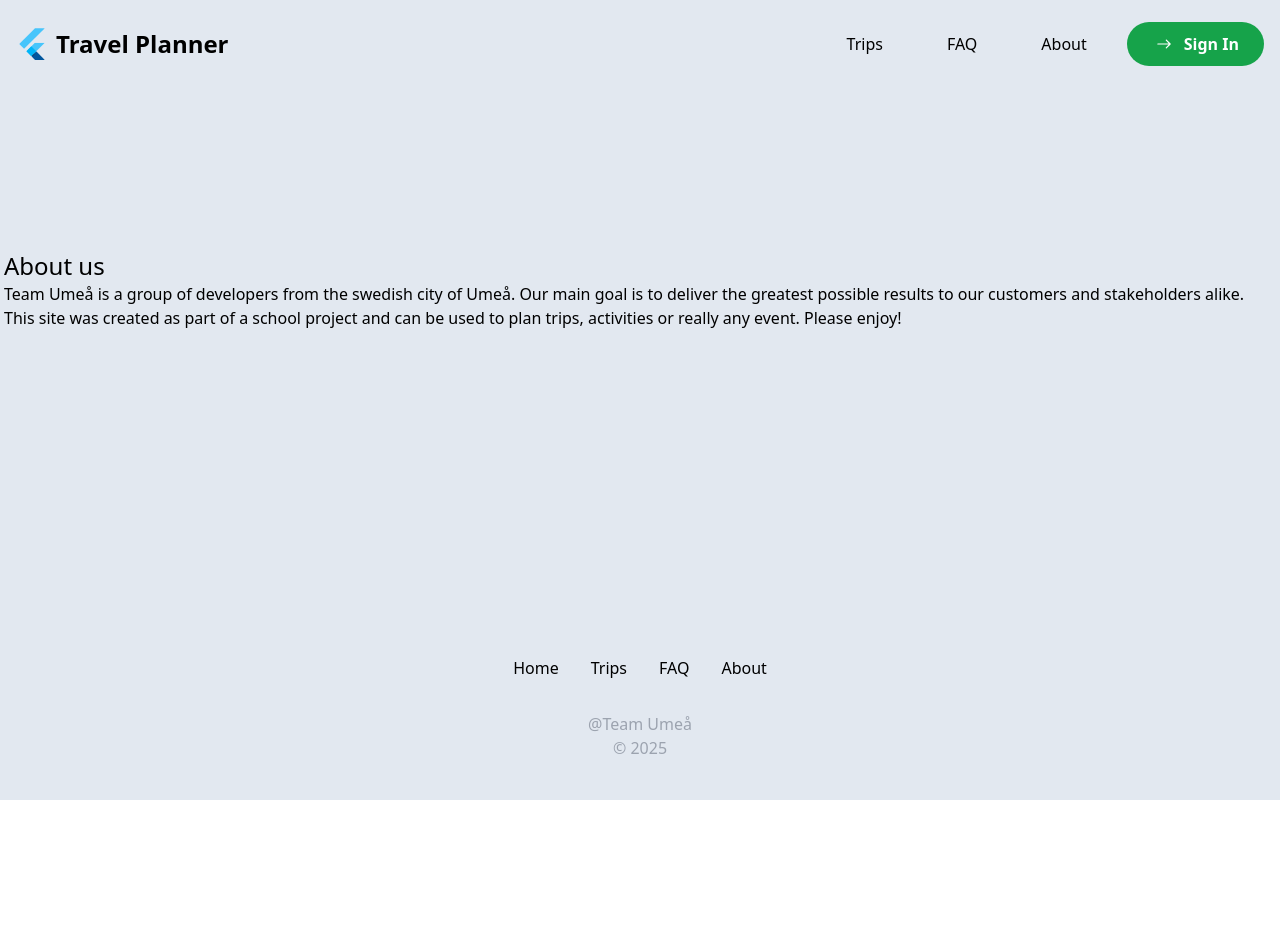
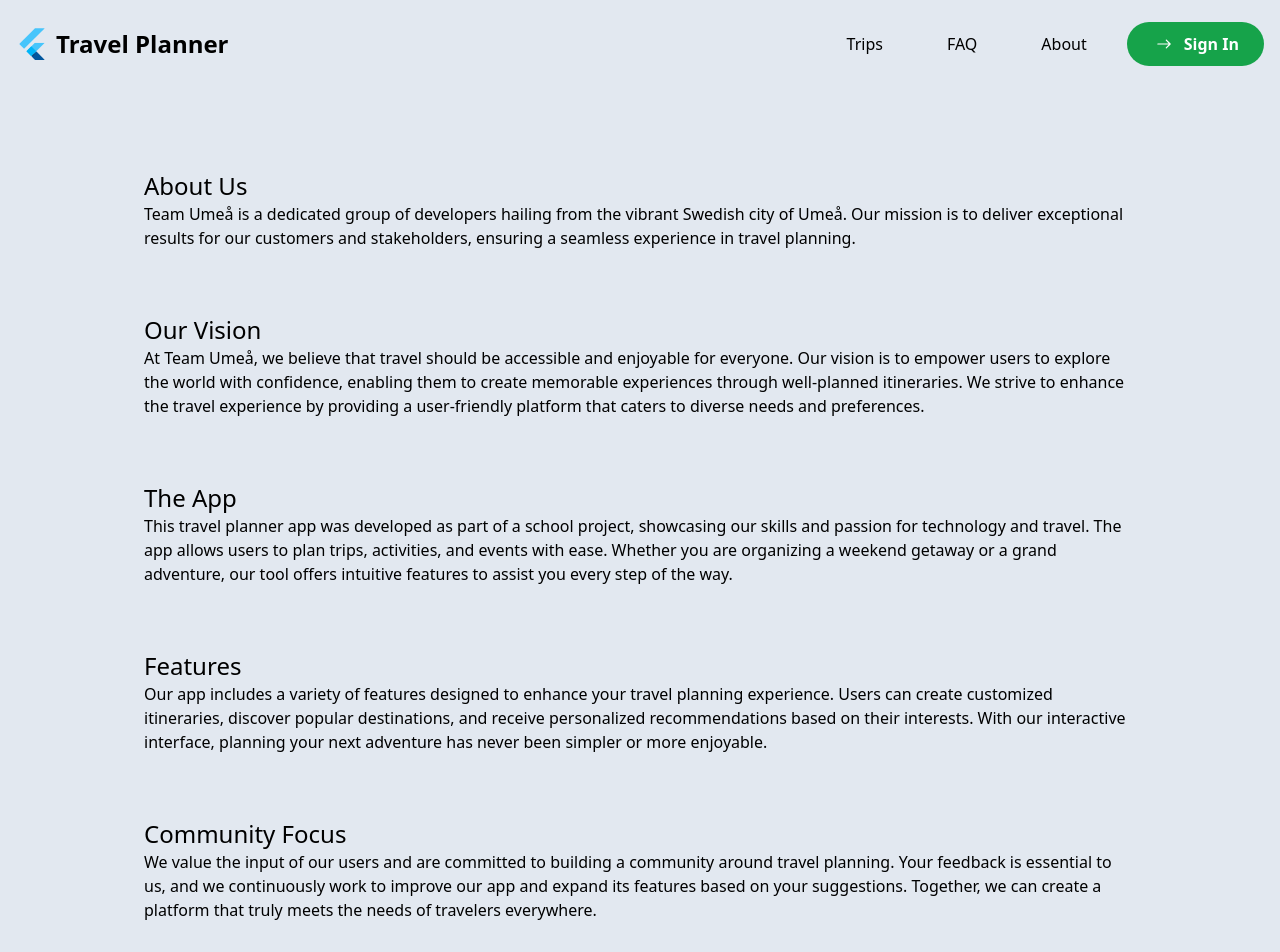
Before and after one commit to Team-Umea/TravelPlanner, a React (Vite) app: page /about in a window 1280 px wide. Shown: the top 952 px of the page. Before the commit the page ends 800 px from the top, so only its background shows below. Built offline with nearby package versions, Linux system fonts and the light colour scheme.

Commit message:
Added some extra content for the about page

```diff
--- a/src/pages/AboutPage.jsx
+++ b/src/pages/AboutPage.jsx
@@ -1,20 +1,53 @@
-
-
 export default function AboutPage() {
   return (
-   <div className="flex items-center w-screen mt-40  text-wrap">
-    <div className="mx-1">
-      <h2 className="text-2xl">
-        About us
-      </h2>
-      <p>
-          Team Umeå is a group of developers from the swedish city of Umeå. Our main goal is to deliver the greatest possible results to our customers
-          and stakeholders alike. This site was created as part of a school project and can be used to plan trips, activities or really any event.
-          Please enjoy!
-      </p>
+    <div className="flex flex-col items-center m-auto mt-20 w-[90%] max-w-[1000px]">
+      <div className="mx-1">
+        <h2 className="text-2xl">About Us</h2>
+        <p className="mb-16">
+          Team Umeå is a dedicated group of developers hailing from the vibrant Swedish city of
+          Umeå. Our mission is to deliver exceptional results for our customers and stakeholders,
+          ensuring a seamless experience in travel planning.
+        </p>
+
+        <h2 className="text-2xl mt-4">Our Vision</h2>
+        <p className="mb-16">
+          At Team Umeå, we believe that travel should be accessible and enjoyable for everyone. Our
+          vision is to empower users to explore the world with confidence, enabling them to create
+          memorable experiences through well-planned itineraries. We strive to enhance the travel
+          experience by providing a user-friendly platform that caters to diverse needs and
+          preferences.
+        </p>
+
+        <h2 className="text-2xl mt-4">The App</h2>
+        <p className="mb-16">
+          This travel planner app was developed as part of a school project, showcasing our skills
+          and passion for technology and travel. The app allows users to plan trips, activities, and
+          events with ease. Whether you are organizing a weekend getaway or a grand adventure, our
+          tool offers intuitive features to assist you every step of the way.
+        </p>
+
+        <h2 className="text-2xl mt-4">Features</h2>
+        <p className="mb-16">
+          Our app includes a variety of features designed to enhance your travel planning
+          experience. Users can create customized itineraries, discover popular destinations, and
+          receive personalized recommendations based on their interests. With our interactive
+          interface, planning your next adventure has never been simpler or more enjoyable.
+        </p>
+
+        <h2 className="text-2xl mt-4">Community Focus</h2>
+        <p className="mb-16">
+          We value the input of our users and are committed to building a community around travel
+          planning. Your feedback is essential to us, and we continuously work to improve our app
+          and expand its features based on your suggestions. Together, we can create a platform that
+          truly meets the needs of travelers everywhere.
+        </p>
+
+        <h2 className="text-2xl mt-4">Join Us</h2>
+        <p>
+          Thank you for visiting our app! We invite you to explore its features and start planning
+          your next adventure. Enjoy the journey, and happy travels from all of us at Team Umeå!
+        </p>
+      </div>
     </div>
-
-    </div>
-
   );
 }
```
